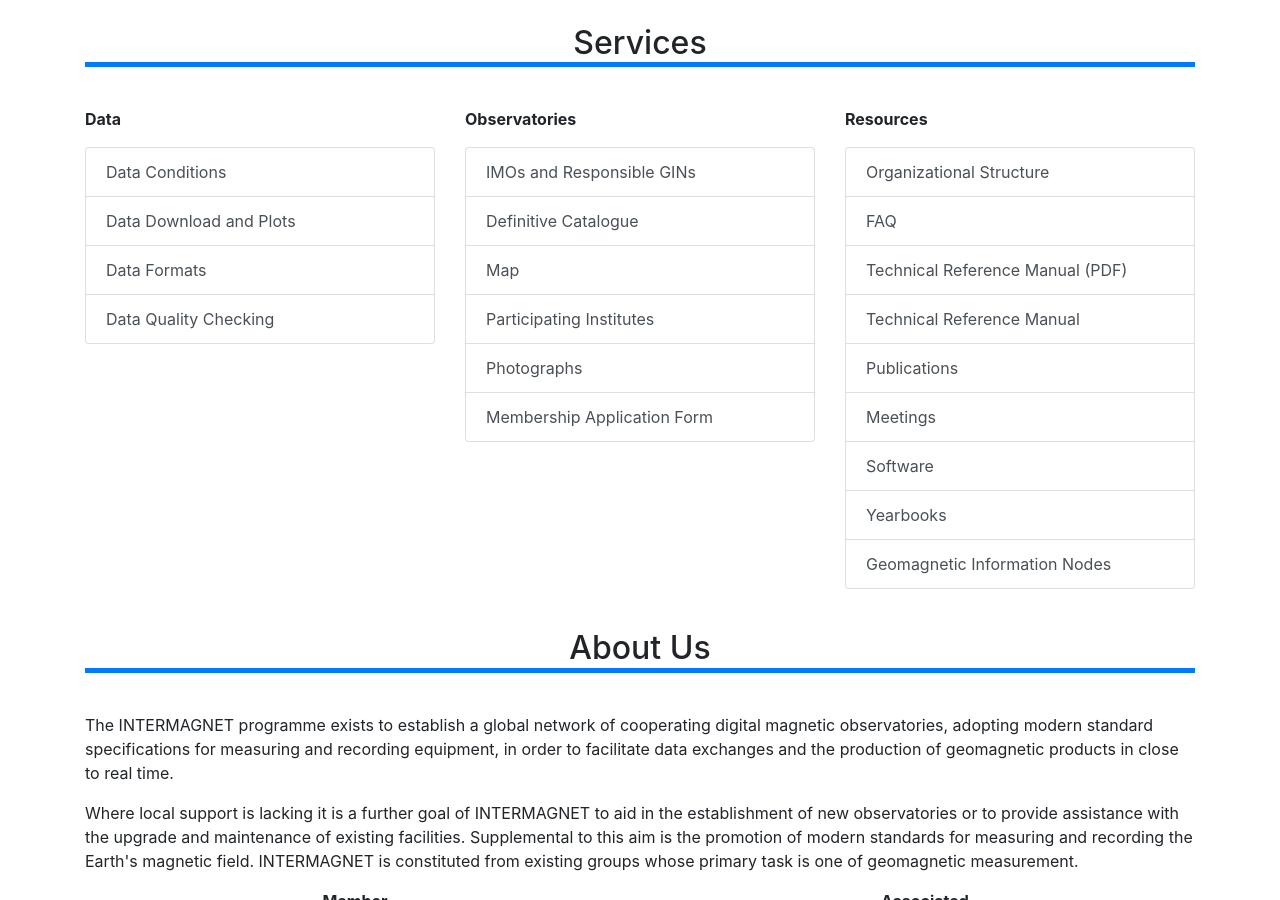
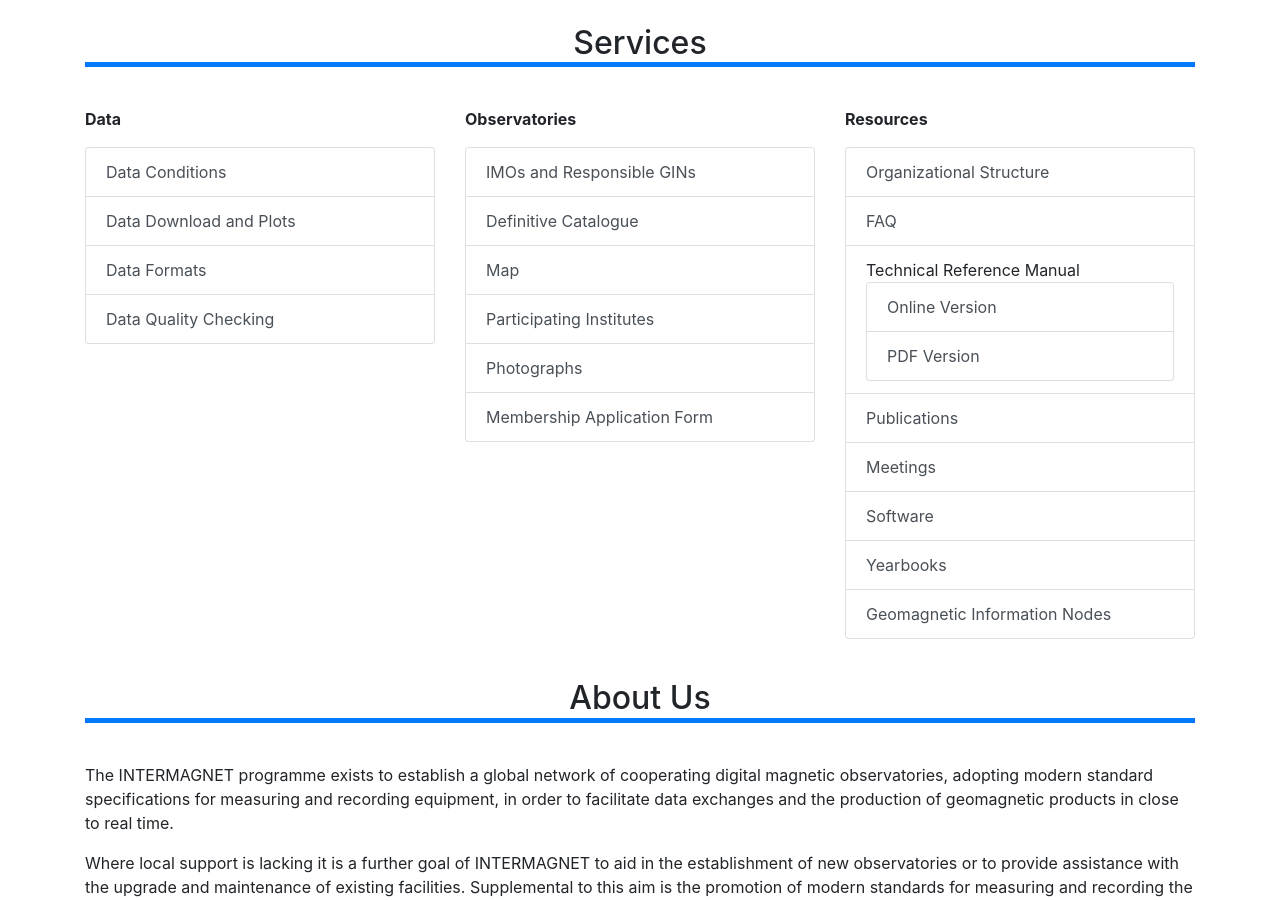
Before and after one commit to INTERMAGNET/intermagnet.github.io, a Jekyll site: the page built from index.html, in a window 1280 px wide and 900 px high, scrolled down 498 px. Built offline with Jekyll 4.4.1, drawn with Linux system fonts in a browser that asks for light colours.

Commit message:
Update services.html
Added a list group Technical Manual

```diff
--- a/_includes/index/services.html
+++ b/_includes/index/services.html
@@ -24,8 +24,13 @@
         <div class="list-group">
             <a href="/structure.html" class="list-group-item list-group-item-action">Organizational Structure</a>
             <a href="/faq/" class="list-group-item list-group-item-action">FAQ</a>
-            <a href="https://tech-man.intermagnet.org/_/downloads/en/stable/pdf/" class="list-group-item list-group-item-action">Technical Reference Manual (PDF)</a>
-            <a href="https://tech-man.intermagnet.org/" class="list-group-item list-group-item-action">Technical Reference Manual</a>
+            <div class="list-group-item">
+                Technical Reference Manual
+                <div class="list-group">
+                  <a href="https://tech-man.intermagnet.org/" class="list-group-item list-group-item-action">Online Version</a>
+                  <a href="https://tech-man.intermagnet.org/_/downloads/en/stable/pdf/" class="list-group-item list-group-item-action">PDF Version</a>
+                </div>
+            </div>
             <a href="/publications.html" class="list-group-item list-group-item-action">Publications</a>
             <a href="/meetings.html" class="list-group-item list-group-item-action">Meetings</a>
             <a href="/software.html" class="list-group-item list-group-item-action">Software</a>
```
